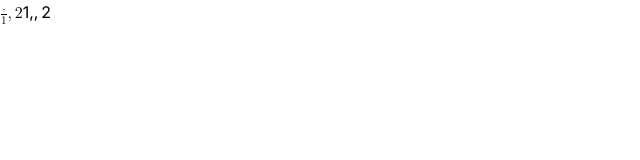
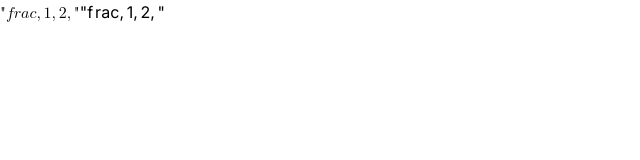
Before and after one commit to chiveslimey/MUI-NextJS-Keyboard, a Next.js app: page / in a window 1280 px wide. Shown: the top 160 px of the page, without its empty margins (0-640 px from the left). Built offline with nearby package versions, Linux system fonts and the light colour scheme.

Commit message:
Replace raw text with a string literal

```diff
--- a/app/page.tsx
+++ b/app/page.tsx
@@ -16,6 +16,6 @@ function MathExpression(props: { color?: "red" | "green", children: string }) {
 
 export default function App() {
     return (
-        <MathExpression>\frac{1}{2}</MathExpression>
+        <MathExpression>"\\frac{1}{2}"</MathExpression>
     )
 }
```
